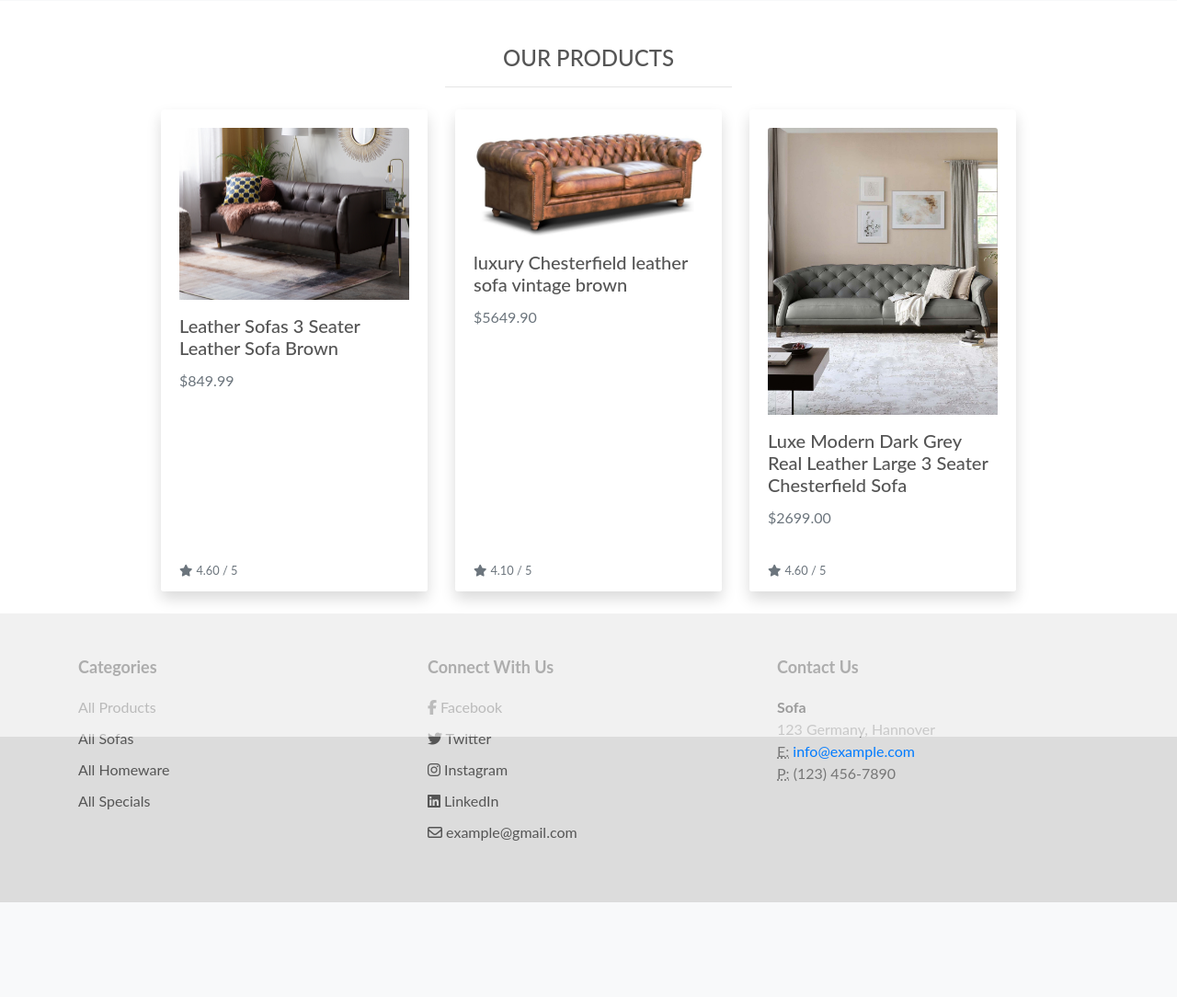
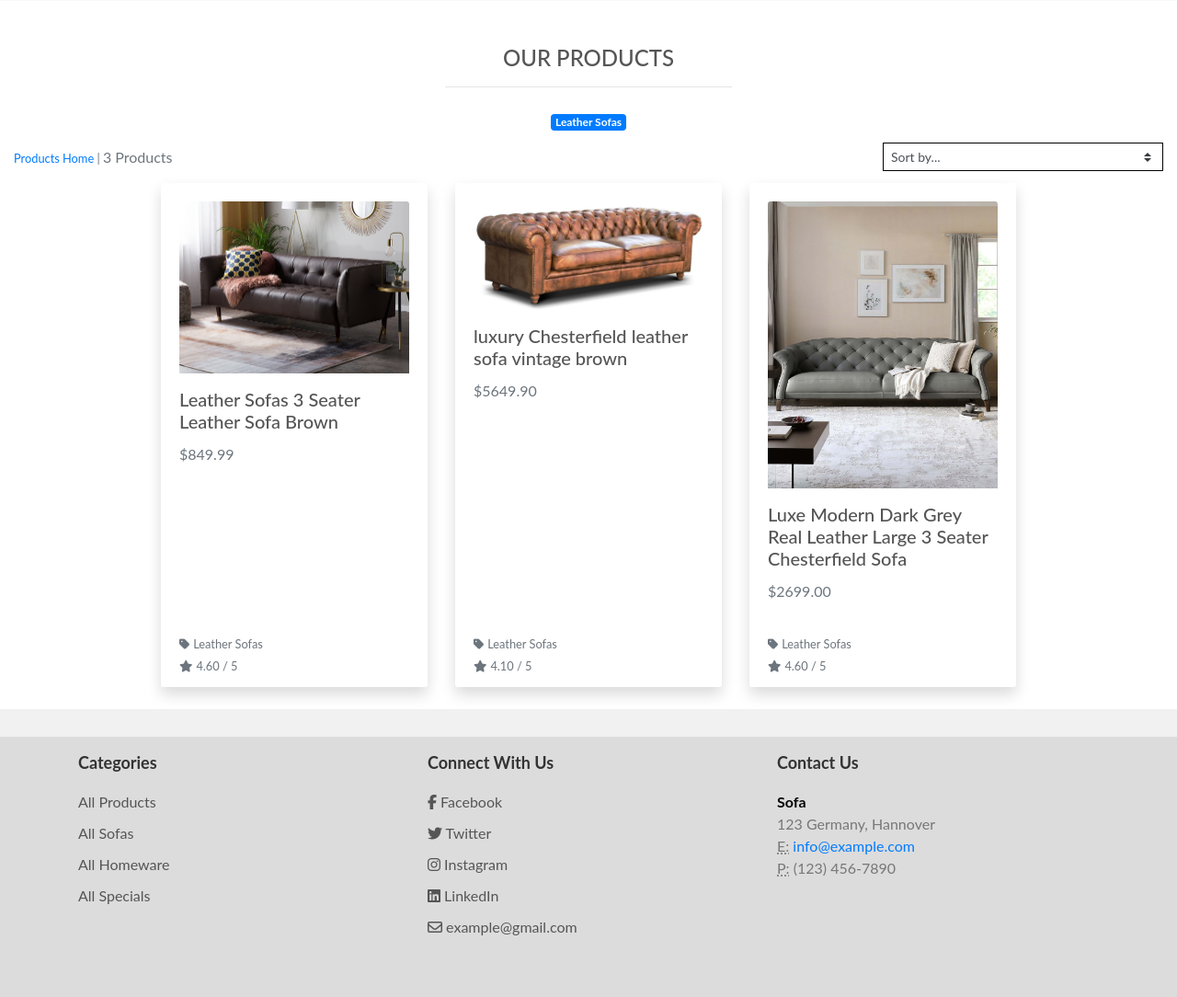
Before and after one commit to XOZANAYKUT/Zeit-SHOP, a Django app: page /products/?category=leather_sofas in a window 1280 px wide. Shown: the part 264-1348 px from the top of the page at 92% size. Before the commit the page ends 1245 px from the top, so only its background shows below. Run offline with Django 3.2, Linux system fonts and the light colour scheme; data comes from the database, SQL or seed files in the repository; some libraries are stand-ins or nearby versions.

Commit message:
Updated product listing page with improved category badges and search functionality.

```diff
--- a/products/templates/products/products.html
+++ b/products/templates/products/products.html
@@ -9,6 +9,38 @@
         <div class="col text-center">
             <h4 class="logo-font">Our Products</h4>
             <hr class="w-25 mb-4 mx-auto">
+            <div class="category-list">
+                {% for c in current_categories %}
+                    <a class="category-badge text-decoration-none" href="{% url 'products' %}?category={{ c.name }}">
+                        <span class="badge badge-primary">{{ c.friendly_name }}</span>
+                    </a>
+                {% endfor %}
+            </div>
+        </div>
+    </div>
+    <div class="row justify-content-center">
+        <div class="col-12 col-md-6 my-auto order-md-last d-flex justify-content-center justify-content-md-end">
+            <div class="sort-select-wrapper w-50">
+                <select id="sort-selector" class="custom-select custom-select-sm rounded-0 border border-{% if current_sorting != 'None_None' %}info{% else %}black{% endif %}">
+                    <option value="reset" {% if current_sorting == 'None_None' %}selected{% endif %}>Sort by...</option>
+                    <option value="price_asc" {% if current_sorting == 'price_asc' %}selected{% endif %}>Price (low to high)</option>
+                    <option value="price_desc" {% if current_sorting == 'price_desc' %}selected{% endif %}>Price (high to low)</option>
+                    <option value="rating_asc" {% if current_sorting == 'rating_asc' %}selected{% endif %}>Rating (low to high)</option>
+                    <option value="rating_desc" {% if current_sorting == 'rating_desc' %}selected{% endif %}>Rating (high to low)</option>
+                    <option value="name_asc" {% if current_sorting == 'name_asc' %}selected{% endif %}>Name (A-Z)</option>
+                    <option value="name_desc" {% if current_sorting == 'name_desc' %}selected{% endif %}>Name (Z-A)</option>
+                    <option value="category_asc" {% if current_sorting == 'category_asc' %}selected{% endif %}>Category (A-Z)</option>
+                    <option value="category_desc" {% if current_sorting == 'category_desc' %}selected{% endif %}>Category (Z-A)</option>
+                </select>
+            </div>
+        </div>
+        <div class="col-12 col-md-6 order-md-first">
+            <p class="text-muted mt-3 text-center text-md-left">
+                {% if search_term or current_categories or current_sorting != 'None_None' %}
+                    <span class="small"><a href="{% url 'products' %}">Products Home</a> | </span>
+                {% endif %}
+                {{ products|length }} Products{% if search_term %} found for <strong>"{{ search_term }}"</strong>{% endif %}
+            </p>
         </div>
     </div>
     <div class="row justify-content-center">
@@ -29,6 +61,13 @@
                         <p class="card-text text-muted">${{ product.price }}</p>
                     </div>
                     <div class="card-footer bg-white border-0">
+                        {% if product.category %}
+                            <p class="small mt-1 mb-0">
+                                <a class="text-muted" href="{% url 'products' %}?category={{ product.category.name }}">
+                                    <i class="fas fa-tag mr-1"></i>{{ product.category.friendly_name }}
+                                </a>
+                            </p>
+                        {% endif %}
                         {% if product.rating %}
                             <small class="text-muted"><i class="fas fa-star mr-1"></i>{{ product.rating }} / 5</small>
                         {% else %}
--- a/products/views.py
+++ b/products/views.py
@@ -21,6 +21,13 @@ def all_products(request):
             if sortkey == 'name':
                 sortkey = 'lower_name'
                 products = products.annotate(lower_name=Lower('name'))
+            if sortkey == 'category':
+                sortkey = 'category__name'
+            if 'direction' in request.GET:
+                direction = request.GET['direction']
+                if direction == 'desc':
+                    sortkey = f'-{sortkey}'
+            products = products.order_by(sortkey)
 
             if 'direction' in request.GET:
                 direction = request.GET['direction']
--- a/static/css/base.css
+++ b/static/css/base.css
@@ -98,6 +98,14 @@ body {
     background-color: rgba(255, 255, 255, 0.6);
     z-index: 1;
 }
+
+.category-badge:hover .badge {
+    background: #212529 !important;
+    color: #c83e3e !important;
+    font-size: 1.1rem;
+    padding: 0.75rem 1.5rem;
+}
+
 .container-fluid {
     position: relative;
     z-index: 2;
--- a/templates/base.html
+++ b/templates/base.html
@@ -53,6 +53,9 @@
                             </button>
                         </div>
                     </form>
+                    {% if not products %}
+                    <p class="text-muted mt-2 mb-0">No products found.</p>
+                    {% endif %}
                 </div>
                 <div class="col-lg-3 col-md-4 col-12 text-center text-md-right">
                     <ul class="list-inline my-0">
```
Also changed, not shown: products/templates/products/product_detail.html (+7 -0 lines). Lines whose indentation alone changed are shown as unchanged.
